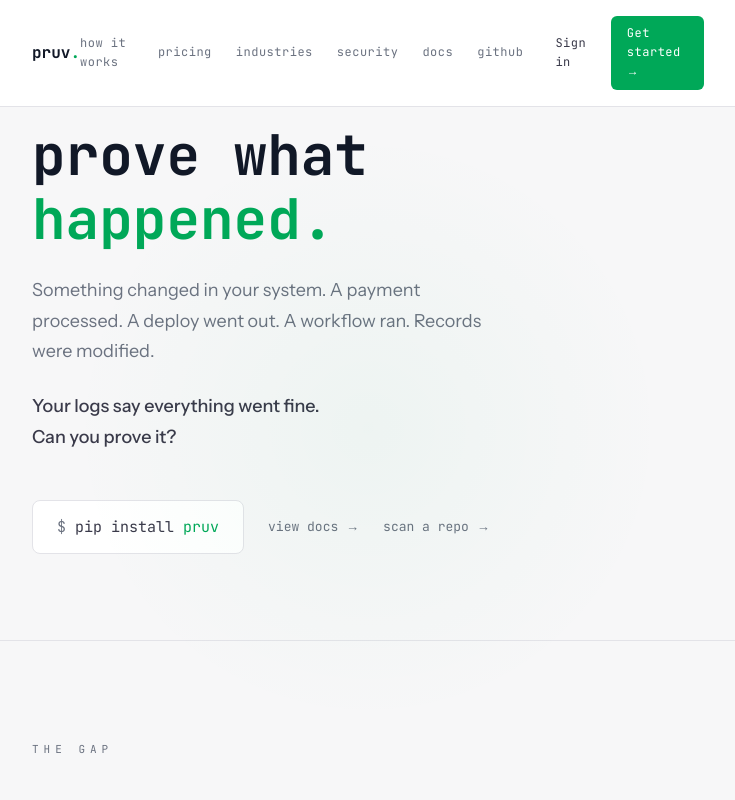
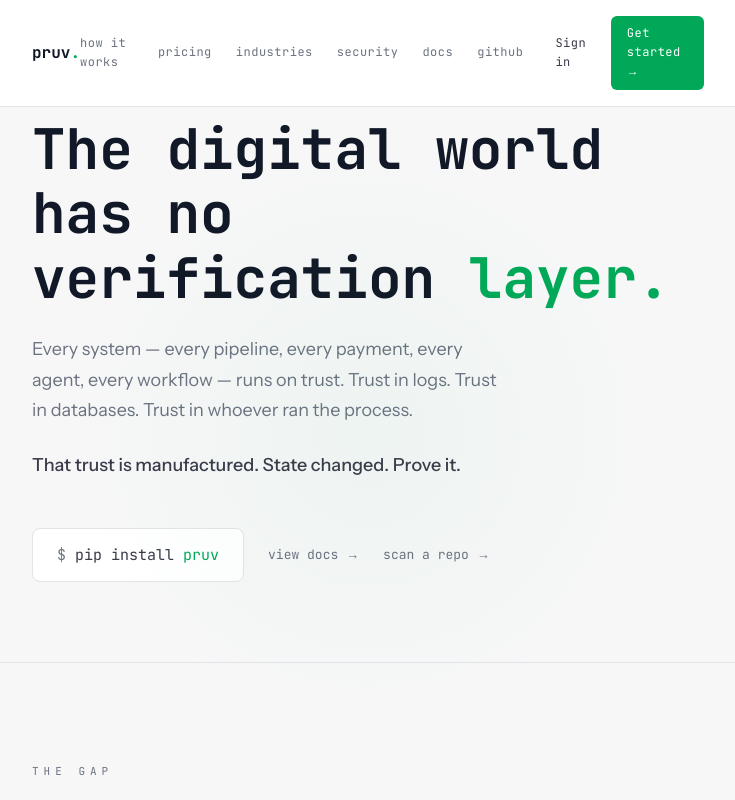
Before and after one commit to mintingpressbuilds/pruv, a Next.js app in the folder apps/web/: page / in a window 1280 px wide. Shown: the top 800 px of the page, without its empty margins (272-1007 px from the left). Built offline with nearby package versions, Linux system fonts and the light colour scheme.

Commit message:
Update hero: "The digital world has no verification layer."
https://claude.ai/code/session_01UDqcyhtWGG3ufQvCfoN6fS

```diff
--- a/apps/web/src/app/page.tsx
+++ b/apps/web/src/app/page.tsx
@@ -13,19 +13,17 @@ export default function HomePage() {
         <div className="hero">
           <p className="hero-category">digital verification infrastructure.</p>
           <h1>
-            prove what
+            The digital world has no
             <br />
-            <span className="accent">happened.</span>
+            verification <span className="accent">layer.</span>
           </h1>
           <p className="hero-sub">
-            Something changed in your system.
-            A payment processed. A deploy went out. A workflow ran.
-            Records were modified.
+            Every system &mdash; every pipeline, every payment, every agent,
+            every workflow &mdash; runs on trust. Trust in logs. Trust in
+            databases. Trust in whoever ran the process.
           </p>
           <p className="hero-sub hero-sub-dim">
-            Your logs say everything went fine.
-            <br />
-            Can you prove it?
+            That trust is manufactured. State changed. Prove it.
           </p>
           <div className="hero-actions">
             <div className="install-block">
```
